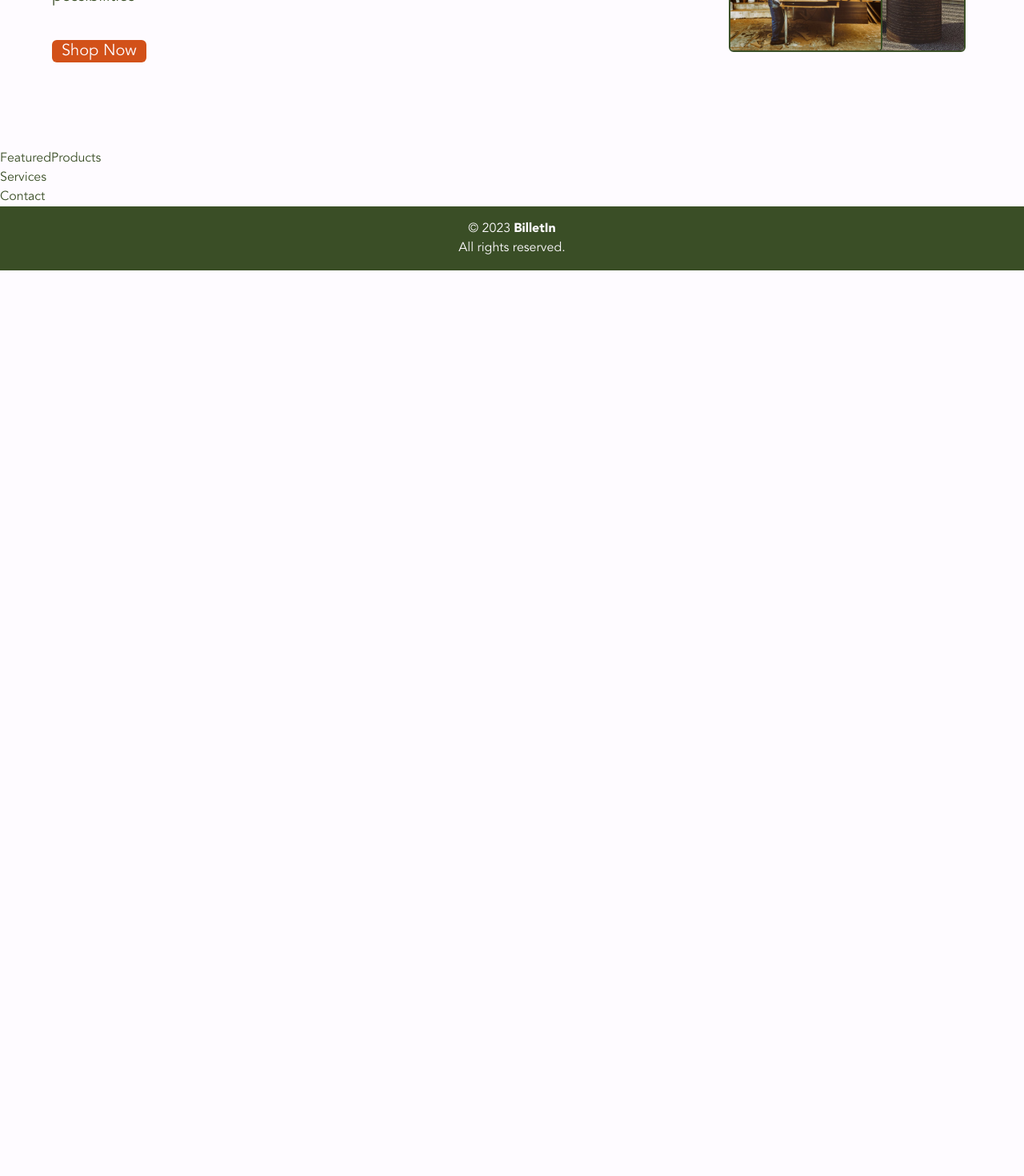
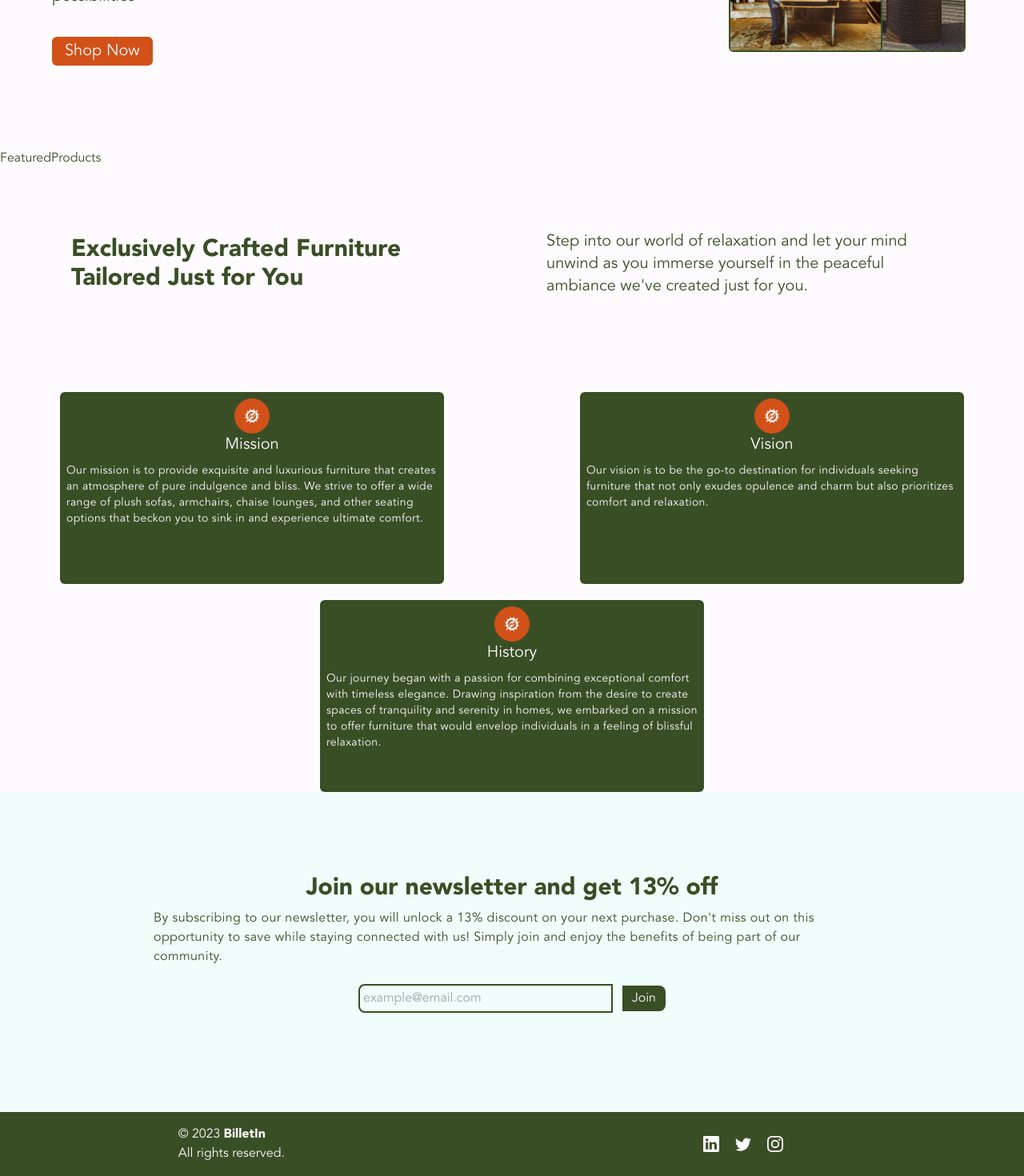
Before and after one commit to surazgaundel/BilletIn, a React (Vite) app: page / in a window 1280 px wide. Shown: the part 432-1902 px from the top of the page at 80% size. Before the commit the page ends 800 px from the top, so only its background shows below. Built offline with nearby package versions, Linux system fonts and the light colour scheme.

Commit message:
Init service component

```diff
--- a/src/component/Contact.jsx
+++ b/src/component/Contact.jsx
@@ -1,7 +1,20 @@
 import React from 'react'
 
 export default function Contact() {
+
   return (
-    <div>Contact</div>
+    <div className='bg-teal-50 h-[50vh] flex flex-col justify-center items-center'>
+        <div className='flex flex-col gap-2'>
+        <h1 className='text-xl md:text-3xl m-auto font-bold'>Join our newsletter and get 13% off</h1>
+        <p className='text-sm md:text-base w-[70%] m-auto tracking-wide'>By subscribing to our newsletter, you will unlock a 13% discount on your next purchase. Don&apos;t miss out on this opportunity to save while staying connected with us! Simply join and enjoy the benefits of being part of our community.</p>
+        </div>
+        <form className='flex gap-3 h-[10vh] items-center md:w-[30%]'
+        action="https://formspree.io/f/xbjvgdwa"
+        method="POST"
+        >
+            <input type='email' placeholder='example@email.com' className='bg-transparent border-green border-2 p-1 rounded-l-lg w-[90%]' name='email'/>
+            <button type='submit' className='bg-green text-white rounded-r-lg px-3 py-1 hover:bg-darkRed'>Join</button>
+        </form>
+    </div>
   )
 }
--- a/src/component/Footer.jsx
+++ b/src/component/Footer.jsx
@@ -1,10 +1,18 @@
 import React from 'react'
+import {BsLinkedin,BsTwitter,BsInstagram} from 'react-icons/bs'
 
 export default function Footer() {
   return (
-    <div className="bg-green text-white flex flex-col justify-center h-[10vh] items-center">
+    <div className="bg-green text-white flex flex-row justify-around h-[10vh] items-center">
+      <div>
       <h5>&copy; {new Date().getFullYear()}<span className="ml-1 font-semibold">BilletIn</span></h5>
       <h5>All rights reserved.</h5>
+      </div>
+      <div className="flex  justify-center gap-5 w-[20%] items-center text-xl cursor-pointer">
+        <span><BsLinkedin/></span>
+        <span><BsTwitter/></span>
+        <span><BsInstagram/></span>
+        </div>
     </div>
   )
 }
--- a/src/component/Hero.jsx
+++ b/src/component/Hero.jsx
@@ -8,7 +8,7 @@ export default function Hero() {
         <article className="p-1 w-[80%] md:w-[60%]">
             <h1 className='text-2xl md:text-4xl lg:text-5xl font-bold tracking-wider'>&quot;Unwind your Mind,<br/> Embrace Serenity&quot;</h1>
             <p className='text-sm md:text-xl leading-8 my-10'> Seek out furniture that beckons you to sink in and indulge in pure bliss. Picture yourself lounging on plush sofas or nestling into the embrace of an armchair with delightfully cushioned seating. Enhance your comfort zone by opting for a peaceful art that allows you to fully unwind or a chaise lounge that invites endless relaxation possibilities</p>
-            <Link to='/products' className=' px-3 text-xl py-1 rounded-md text-white transition ease-in-out delay-150 bg-darkRed hover:-translate-y-1 hover:scale-110 hover:bg-green duration-300'>Shop Now</Link>
+            <Link to='/products' className=' px-4 text-xl py-2 rounded-md text-white transition ease-in-out delay-150 bg-darkRed hover:bg-green'>Shop Now</Link>
         </article>
         <article className='hidden relative md:block w-[20%] mr-3'>
             <img src={HeroImage} className='absolute bottom-0 rounded-md -left-10 h-32 border-green border-2' alt='hero image'/>
--- a/src/component/Services.jsx
+++ b/src/component/Services.jsx
@@ -1,7 +1,29 @@
 import React from 'react'
+import { GiCompass} from 'react-icons/gi'
+import { services } from '../utils/component';
 
 export default function Services() {
   return (
-    <div>Services</div>
+    <div className="container">
+      <div className="flex flex-col md:flex-row items-center justify-around h-[30vh]">
+        <h1 className="text-2xl md:text-3xl font-bold leading-10">Exclusively Crafted Furniture<br/>
+        Tailored Just for You</h1>
+        <p className="md:text-xl md:w-[40%] p-1 mt-2 md:mt-0">Step into our world of relaxation and let your mind unwind as you immerse yourself in the peaceful ambiance we've created just for you.</p>
+      </div>
+      <div className="flex flex-wrap gap-5 mt-10">
+        {services.map(service=>{
+          let{id,title,text}=service;
+          return(
+              <div key={id} className="flex flex-col p-2 sm:rounded-md items-center justify-center  md:w-[30rem] m-auto h-[30vh] text-white bg-green hover:scale-105">
+                <div className="p-3 text-xl bg-darkRed rounded-full">
+                  <GiCompass/>
+                </div>
+                <h1 className='capitalize  md:text-xl mb-2'>{title}</h1>
+                <p className='text-sm tracking-wide h-[20vh]'>{text}</p>
+              </div>
+          )
+        })}
+      </div>
+    </div>
   )
 }
--- a/src/utils/component.js
+++ b/src/utils/component.js
@@ -1,3 +1,4 @@
+
 export const links=[
     {
         id:1,
@@ -16,3 +17,28 @@ export const links=[
     }
 
 ]
+
+export const services = [
+    {
+      id: 1,
+      title: 'mission',
+      text:
+        'Our mission is to provide exquisite and luxurious furniture that creates an atmosphere of pure indulgence and bliss. We strive to offer a wide range of plush sofas, armchairs, chaise lounges, and other seating options that beckon you to sink in and experience ultimate comfort.',
+    },
+    {
+      id: 2,
+      title: 'vision',
+      text:
+        'Our vision is to be the go-to destination for individuals seeking furniture that not only exudes opulence and charm but also prioritizes comfort and relaxation.',
+    },
+    {
+      id: 3,
+      title: 'history',
+      text:
+        'Our journey began with a passion for combining exceptional comfort with timeless elegance. Drawing inspiration from the desire to create spaces of tranquility and serenity in homes, we embarked on a mission to offer furniture that would envelop individuals in a feeling of blissful relaxation.',
+    },
+  ]
+
+  export const products_url = 'https://course-api.com/react-store-products'
+
+  export const single_product_url = `https://course-api.com/react-store-single-product?id=`
```
